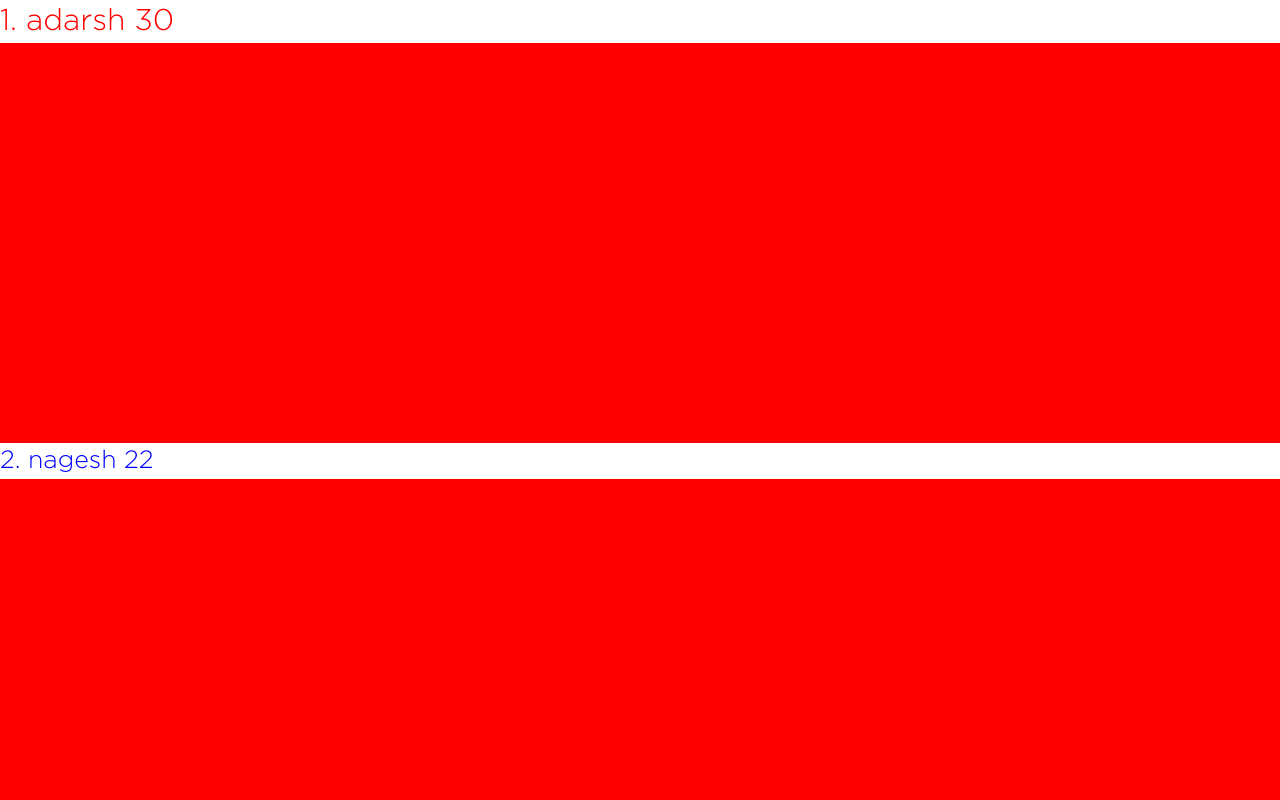
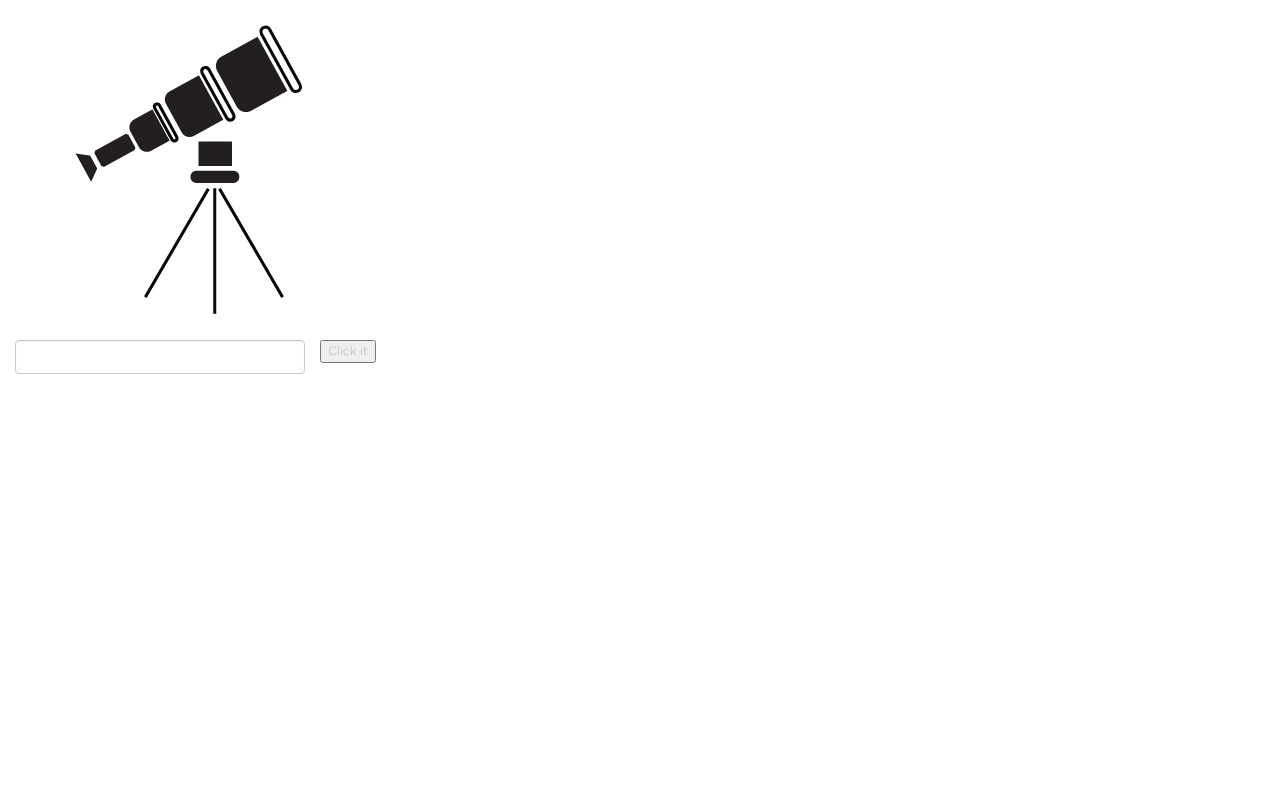
Before and after one commit to venkateshganta81/angular-classes, an Angular app: page /new in a window 1280 px wide. Shown: the top 800 px of the page. Built offline with nearby package versions, Linux system fonts and the light colour scheme.

Commit message:
class 24-5-19

```diff
--- a/src/app/app.module.ts
+++ b/src/app/app.module.ts
@@ -10,6 +10,8 @@ import { GrowthComponent } from './services/growthConsulting/growthConsulting.co
 import { ServicesComponent } from './services/services.component';
 import { HomePageComponent } from './home/home.component';
 import { NewLearning } from './new/new.component';
+
+import { FormsModule , ReactiveFormsModule } from '@angular/forms'
 
 
 
@@ -38,7 +40,9 @@ const router : Routes = [
   ],
   imports: [
     BrowserModule,
-    RouterModule.forRoot(router)
+    RouterModule.forRoot(router),
+    FormsModule,
+    ReactiveFormsModule
   ],
   providers: [],
   bootstrap: [AppComponent]
--- a/src/app/new/new.component.html
+++ b/src/app/new/new.component.html
@@ -1,20 +1,57 @@
-<div  style="color:#000">
-   <ul>
-    <li *ngFor = "let data of display; let i=index;">
-        <div  [ngClass]="data.isAged" class="hello">
-            {{i + 1 + '.'}} {{data.name}} {{data.age}}
-        </div>
-        <div [ngStyle]="{ 'height': '400px', 'color' : 'blue' , 'background-color' : 'red' }">
+<div>
+   <!--  <table class="table table-bordered" style="color:#000">
+        <thead>
+            <tr>
+                <th>
+                    Type
+                </th>
+                <th>
+                    Name
+                </th>
+                <th>
+                    Batters
+                </th>
+                <th>
+                    Toppings
+                </th>
+            </tr>
+        </thead>
+        <tbody>
+            <tr *ngFor="let item of items">
+                <td>
+                    {{item.type}}
+                </td>
+                <td>
+                    {{item.name}}
+                </td>
+                <td>
+                    <ul>
+                        <li *ngFor="let batter of item.batters.batter">
+                            {{batter.type}}
+                        </li>
+                    </ul>
+                </td>
+                <td>
+                    <ul>
+                        <li *ngFor="let tops of item.topping">
+                            {{tops.type}}
+                        </li>
+                    </ul>
+                </td>
+            </tr>
+        </tbody>
+    </table> -->
+    <img [src] = "assignedImage" alt="Image" class="img-responsive">
+    <button (click)="clickFunction()">Click it</button>
+    <div class="col-sm-3">
+<!-- <form [formGroup]="someFormGroup">
+    <div class="form-group">
+        <input class="form-control" formControlName="email">
+    </div>
+</form> -->
 
-        </div>
-        <!-- <div  [ngClass]="{ 'age' : data.isAged == 'aged' , 'name' : data.name }">
-            {{i + 1 + '.'}} {{data.name}} {{data.age}}
-        </div> -->
-        <!-- <ng-template [ngIf]="data.age">
-           Hello {{i + 1 + '.'}} {{data.name}} {{data.age}}
-        </ng-template> -->
-       </li>
-   </ul>
+        <input class="form-control" [(ngModel)]="exampleBinding" type="text">
+    </div>
 </div>
 
 
--- a/src/app/new/new.component.ts
+++ b/src/app/new/new.component.ts
@@ -1,18 +1,25 @@
 import { Component, OnInit } from '@angular/core';
-
+import { FormsModule, FormGroup, FormControl, Validators } from '@angular/forms';
+import { variable } from '@angular/compiler/src/output/output_ast';
 
 @Component({
     selector: 'new-component',
-    templateUrl : 'new.component.html',
-    styleUrls : ["new.component.css"]
+    templateUrl: 'new.component.html',
+    styleUrls: ["new.component.css"]
 })
 
 export class NewLearning implements OnInit {
-    public display : any = [];
+    public items: any = [];
     public dynamicStyle;
+    public imageUrl : any =[];
+    public assignedImage : any;
+    public assign : boolean = true;
+    public exampleBinding : any;
 
-    ngOnInit(){
-       this.display = [{
+    someFormGroup : FormGroup;
+
+    ngOnInit() {
+        /* this.display = [{
          name : 'adarsh',
          age : 30,
          isAged : 'aged'
@@ -24,15 +31,101 @@ export class NewLearning implements OnInit {
             name : '',
             age : 25,
             isAged : 'notAged'
-       }]
+        }]  */
+        this.imageUrl = ["./assets/images/ai-img1.png","./assets/images/ai-img2.png"];
+        this.assignedImage = this.imageUrl[0];
+        this.someFormGroup = new FormGroup({
+            email : new FormControl('null',[Validators.required,Validators.email])
+        })
+        this.items = [
+            {
+                "id": "0001",
+                "type": "donut",
+                "name": "Cake",
+                "ppu": 0.55,
+                "batters":
+                    {
+                        "batter":
+                            [
+                                { "id": "1001", "type": "Regular" },
+                                { "id": "1002", "type": "Chocolate" },
+                                { "id": "1003", "type": "Blueberry" },
+                                { "id": "1004", "type": "Devil's Food" }
+                            ]
+                    },
+                "topping":
+                    [
+                        { "id": "5001", "type": "None" },
+                        { "id": "5002", "type": "Glazed" },
+                        { "id": "5005", "type": "Sugar" },
+                        { "id": "5007", "type": "Powdered Sugar" },
+                        { "id": "5006", "type": "Chocolate with Sprinkles" },
+                        { "id": "5003", "type": "Chocolate" },
+                        { "id": "5004", "type": "Maple" }
+                    ]
+            },
+            {
+                "id": "0002",
+                "type": "donut",
+                "name": "Raised",
+                "ppu": 0.55,
+                "batters":
+                    {
+                        "batter":
+                            [
+                                { "id": "1001", "type": "Regular" }
+                            ]
+                    },
+                "topping":
+                    [
+                        { "id": "5001", "type": "None" },
+                        { "id": "5002", "type": "Glazed" },
+                        { "id": "5005", "type": "Sugar" },
+                        { "id": "5003", "type": "Chocolate" },
+                        { "id": "5004", "type": "Maple" }
+                    ]
+            },
+            {
+                "id": "0003",
+                "type": "donut",
+                "name": "Old Fashioned",
+                "ppu": 0.55,
+                "batters":
+                    {
+                        "batter":
+                            [
+                                { "id": "1001", "type": "Regular" },
+                                { "id": "1002", "type": "Chocolate" }
+                            ]
+                    },
+                "topping":
+                    [
+                        { "id": "5001", "type": "None" },
+                        { "id": "5002", "type": "Glazed" },
+                        { "id": "5003", "type": "Chocolate" },
+                        { "id": "5004", "type": "Maple" }
+                    ]
+            }
+        ]
     }
 
-    getHeight(){
 
+
+    clickFunction(){
+        console.log("You clicked it");
+        this.assign ? this.assignedImage = this.imageUrl[0] : this.assignedImage = this.imageUrl[1]
+        this.assign = !this.assign;
+    }
+
+
+
+
+
+    getHeight() {
         return {
-            'height' : window.innerHeight + 'px',
-            'background-color' : 'red'
-        } ;
+            'height': window.innerHeight + 'px',
+            'background-color': 'red'
+        };
     }
 
 }
```
Lines whose indentation alone changed are shown as unchanged.
